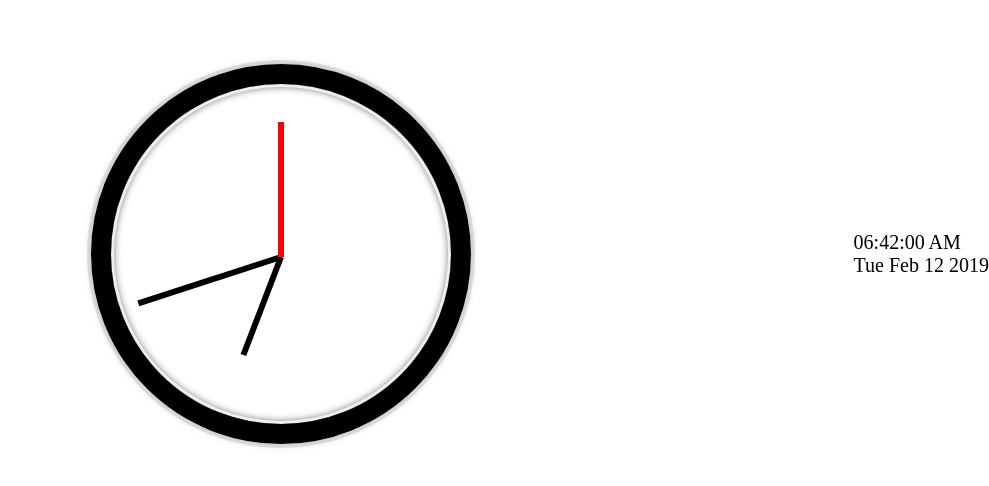
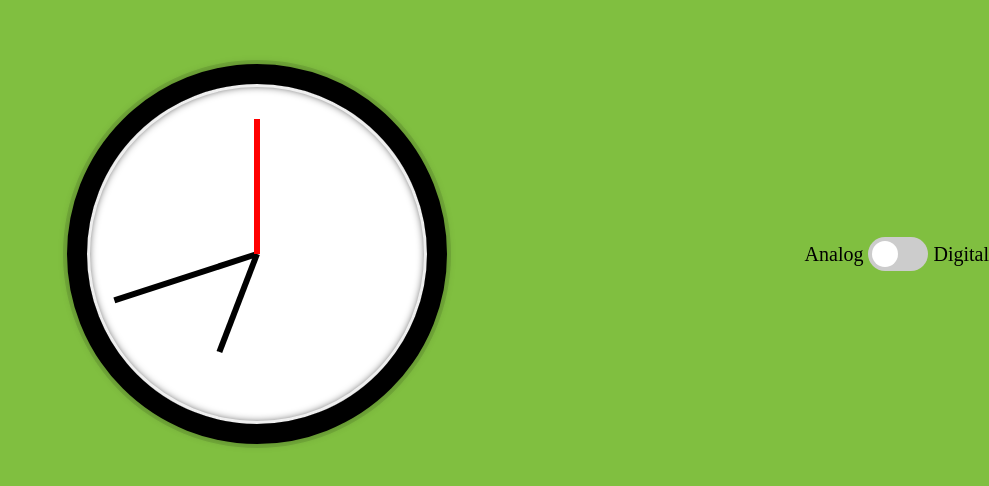
Before and after one commit to EdwardHeath/JavaClock, a plain HTML site: page index.html in a window 1280 px wide. Shown: the part 146-632 px from the top of the page, without its empty margins (291-1280 px from the left). Drawn offline with Linux system fonts and the light colour scheme.

Commit message:
Add analog/digital toggle

```diff
--- a/index.html
+++ b/index.html
@@ -10,7 +10,7 @@
 </head>
 
 <body>
-    <div id='analog'>
+    <div class='analog'>
         <div id='clock-face'>
             <div class='hand' id='hour-hand'></div>
             <div class='hand' id='minute-hand'></div>
@@ -21,6 +21,12 @@
         <div id="time">00:00:00</div>
         <div id="date">Sun Jan 1, 2000</div>
     </div>
+    Analog
+    <label class='switch'>
+        <input type='checkbox' id='switch'>
+        <span class='slider round'></span>
+    </label>
+    Digital
 
     <script src='./script.js'></script>
 
--- a/script.js
+++ b/script.js
@@ -1,8 +1,15 @@
-let hourHand = document.getElementById('hour-hand')
-let minuteHand = document.getElementById('minute-hand')
-let secondHand = document.getElementById('second-hand')
+let analog = document.getElementsByClassName("analog")[0];
+let hourHand = document.getElementById("hour-hand");
+let minuteHand = document.getElementById("minute-hand");
+let secondHand = document.getElementById("second-hand");
+
+let digital = document.getElementsByClassName("digital")[0];
 let time = document.getElementById("time");
-let date = document.getElementById('date');
+let date = document.getElementById("date");
+
+let toggle = document.getElementById("switch");
+
+toggle.addEventListener("click", toggleType);
 
 function setTime() {
   let now = new Date();
@@ -12,9 +19,9 @@ function setTime() {
   let second = now.getSeconds();
   let period = hour > 12 ? "PM" : "AM";
 
-  let hourDegrees = (hour * 30) + (minute * 0.5) + 90;
-  let minuteDegrees = (minute * 6) + (second * 0.1) + 90;
-  let secondDegrees = (second * 6) + 90;
+  let hourDegrees = hour * 30 + minute * 0.5 + 90;
+  let minuteDegrees = minute * 6 + second * 0.1 + 90;
+  let secondDegrees = second * 6 + 90;
 
   fixFlicker(hourHand, hourDegrees);
   fixFlicker(minuteHand, minuteDegrees);
@@ -24,13 +31,28 @@ function setTime() {
   minuteHand.style.transform = `rotate(${minuteDegrees}deg)`;
   secondHand.style.transform = `rotate(${secondDegrees}deg)`;
 
-  let dayOfWeek = ['Sun','Mon','Tue','Wed','Thu','Fri','Sat'][now.getDay()];
-  let month = ['Jan','Feb','Mar','Apr','May','Jun','Jul','Aug','Sep','Oct','Nov','Dec'][now.getMonth()];
+  let dayOfWeek = ["Sun", "Mon", "Tue", "Wed", "Thu", "Fri", "Sat"][
+    now.getDay()
+  ];
+  let month = [
+    "Jan",
+    "Feb",
+    "Mar",
+    "Apr",
+    "May",
+    "Jun",
+    "Jul",
+    "Aug",
+    "Sep",
+    "Oct",
+    "Nov",
+    "Dec"
+  ][now.getMonth()];
   let day = now.getDate();
   let year = now.getFullYear();
 
   // converts from 24 hour clock
-  hour = hour == 0 ? 12 : (hour > 12 ? hour - 12 : hour);
+  hour = hour == 0 ? 12 : hour > 12 ? hour - 12 : hour;
 
   hour = hour < 10 ? `0${hour}` : `${hour}`;
   minute = minute < 10 ? `0${minute}` : `${minute}`;
@@ -38,15 +60,27 @@ function setTime() {
 
   time.innerHTML = `${hour}:${minute}:${second} ${period}`;
 
-  date.innerHTML = `${dayOfWeek} ${month} ${day} ${year}`
+  date.innerHTML = `${dayOfWeek} ${month} ${day} ${year}`;
 
   document.title = time.innerHTML;
+
+  document.body.style.backgroundColor = `hsl(${secondDegrees},50%,50%)`;
 }
 
-function fixFlicker(hand,degrees) {
-    if (degrees == 90) {
-        hand.style.transition = 'all 0.0s';
-    }
+function fixFlicker(hand, degrees) {
+  if (degrees == 90) {
+    hand.style.transition = "all 0.0s";
+  }
+}
+
+function toggleType() {
+  if (toggle.checked == true) {
+    digital.style.display = "block";
+    analog.style.display = "none";
+  } else {
+    digital.style.display = "none";
+    analog.style.display = "block";
+  }
 }
 
 setTime();
--- a/style.css
+++ b/style.css
@@ -11,7 +11,7 @@ body {
     align-items: center;
 }
 
-#analog {
+.analog {
     width: 30rem;
     height: 30rem;
     border: 20px solid black;
@@ -24,12 +24,14 @@ body {
         inset 0 0 0 3px #EFEFEF,
         inset 0 0 10px black,
         0 0 10px rgba(0, 0, 0, 0.2);
+    background-color: white;
 }
 
 #clock-face {
     position: relative;
     width: 100%;
     height: 100%;
+    transform: translateY(-3px);
 }
 
 .hand {
@@ -52,9 +54,73 @@ body {
 #second-hand {
     width: 45%;
     left: 5%;
-     background: red;
+    background: red;
 }
 
 .digital {
-    display: block;
+    display: none;
 }
+
+/* The switch - the box around the slider */
+.switch {
+    position: relative;
+    display: inline-block;
+    width: 60px;
+    height: 34px;
+    margin: 5px;
+}
+
+/* Hide default HTML checkbox */
+.switch input {
+    opacity: 0;
+    width: 0;
+    height: 0;
+}
+
+/* The slider */
+.slider {
+    position: absolute;
+    cursor: pointer;
+    top: 0;
+    left: 0;
+    right: 0;
+    bottom: 0;
+    background-color: #ccc;
+    -webkit-transition: .4s;
+    transition: .4s;
+}
+
+.slider:before {
+    position: absolute;
+    content: "";
+    height: 26px;
+    width: 26px;
+    left: 4px;
+    bottom: 4px;
+    background-color: white;
+    -webkit-transition: .4s;
+    transition: .4s;
+}
+
+input:checked+.slider {
+    background-color: #2196F3;
+}
+
+input:focus+.slider {
+    box-shadow: 0 0 1px #2196F3;
+}
+
+input:checked+.slider:before {
+    -webkit-transform: translateX(26px);
+    -ms-transform: translateX(26px);
+    transform: translateX(26px);
+}
+
+/* Rounded sliders */
+.slider.round {
+    border-radius: 34px;
+}
+
+.slider.round:before {
+    border-radius: 50%;
+}
```
Also changed, not shown: 1 other file.
